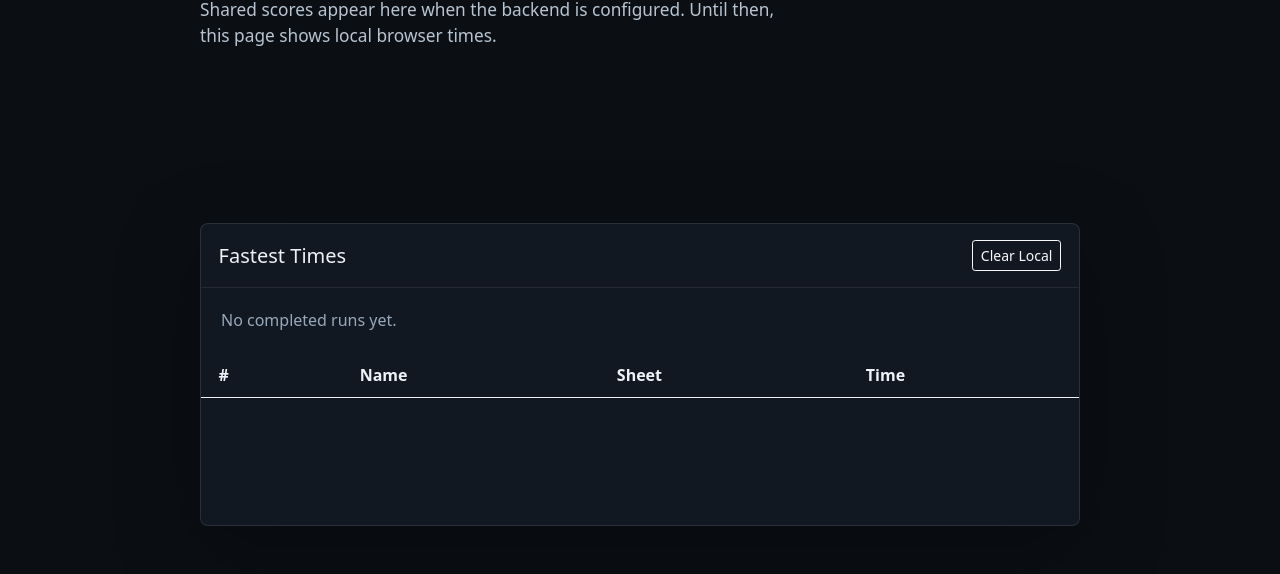
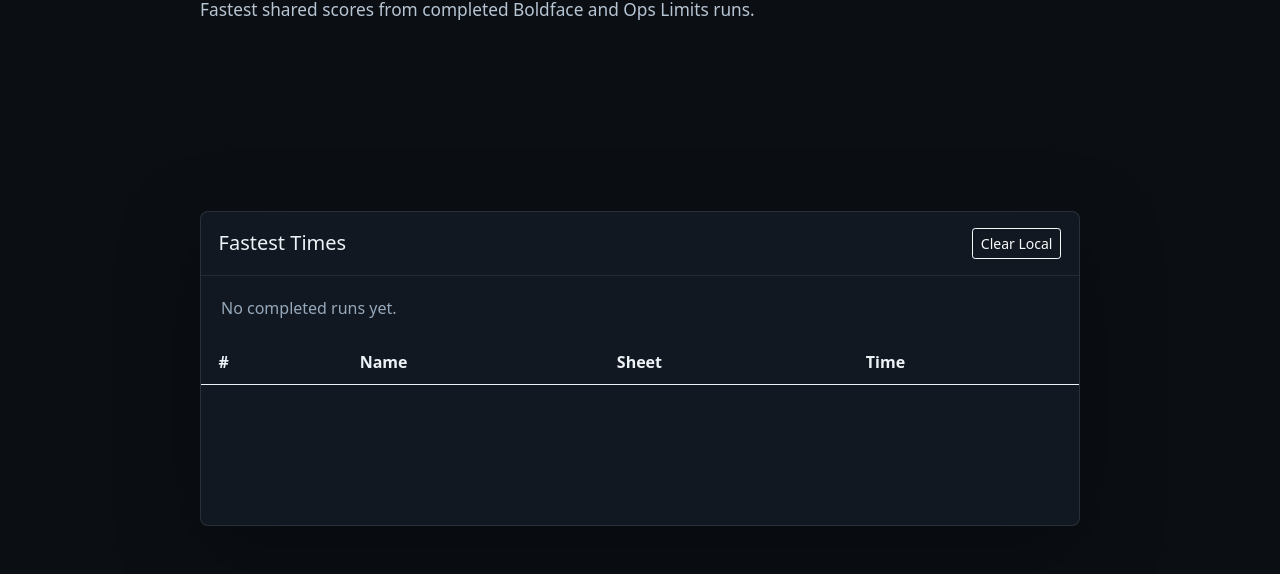
Before and after one commit to czarkula/t6-study, a plain HTML site: page leaderboard.html in a window 1280 px wide. Shown: the part 226-800 px from the top of the page. Drawn offline with Linux system fonts and the light colour scheme; no server answers.

Commit message:
Update leaderboard page copy

```diff
--- a/leaderboard.html
+++ b/leaderboard.html
@@ -23,7 +23,7 @@
       <section>
         <div class="hero-kicker">Fastest runs</div>
         <h1 class="leaderboard-title">Leaderboard</h1>
-        <p class="hero-copy">Shared scores appear here when the backend is configured. Until then, this page shows local browser times.</p>
+        <p class="hero-copy">Fastest shared scores from completed Boldface and Ops Limits runs.</p>
       </section>
 
       <section class="leaderboard-panel">
```
